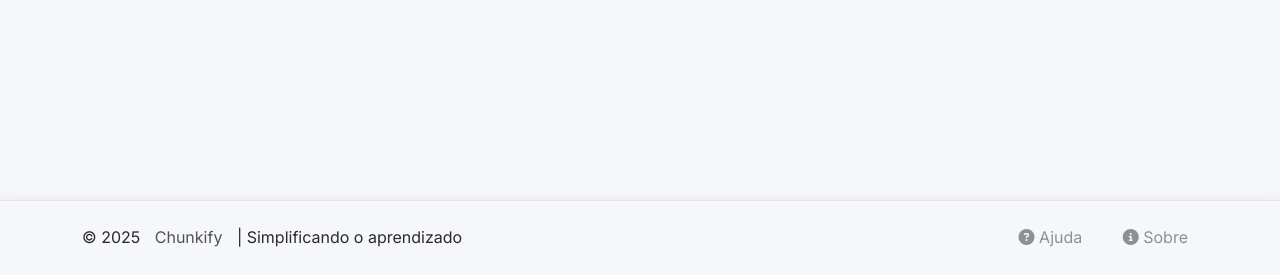
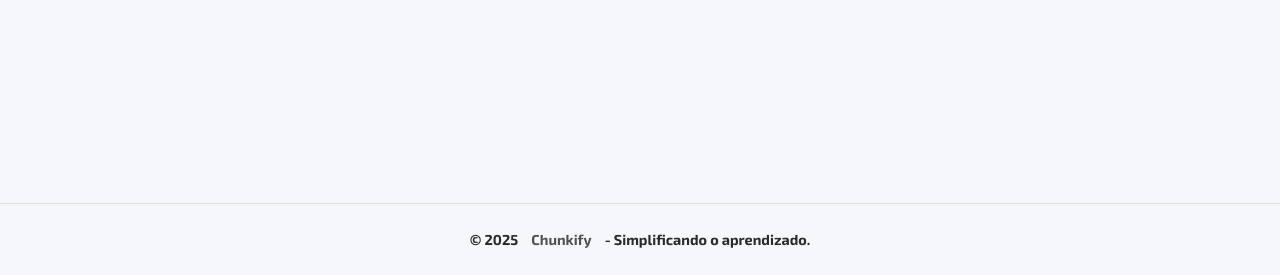
Before and after one commit to jerbss/chunker, a Django app: template templates/index.html in a window 1280 px wide. Shown: the part 525-800 px from the top of the page. Run offline with Django 5.2, Linux system fonts and the light colour scheme; the template is opened without the code that fills it, so the values that code supplies are empty.

Commit message:
Refactor footer styles for improved UX; enhance spacing, text legibility, and visual feedback on links

```diff
--- a/static/css/index.css
+++ b/static/css/index.css
@@ -1348,3 +1348,27 @@
 }
 
 /* ...existing code... */
+
+/* Ajuste de estilo no Footer para melhor UX */
+.footer {
+    background-color: var(--light-bg);
+    border-top: 1px solid #e0e0e0;
+    padding: 2rem 0;           /* maior espaçamento para facilitar o clique */
+    font-size: 0.9rem;         /* texto mais legível */
+    text-align: center;
+    color: var(--text-color);
+    box-shadow: none;          /* removendo sombra para um visual mais clean */
+}
+
+.footer a {
+    color: var(--primary-color);
+    text-decoration: none;
+    transition: color 0.3s ease;
+}
+
+.footer a:hover {
+    color: var(--primary-dark);
+    text-decoration: underline;  /* feedback visual claro */
+}
+
+/* ...existing code... */
--- a/templates/index.html
+++ b/templates/index.html
@@ -193,20 +193,9 @@
     <!-- Footer -->
     <footer class="footer mt-auto py-4">
         <div class="container">
-            <div class="row align-items-center">
-                <div class="col-md-6 text-center text-md-start">
-                    <p class="mb-0">&copy; 2025 <a href="/">Chunkify</a> | Simplificando o aprendizado</p>
-                </div>
-                <div class="col-md-6 text-center text-md-end">
-                    <!-- Indicando que o link não está pronto com classe disabled -->
-                    <a href="#" class="disabled me-3" data-bs-toggle="tooltip" data-bs-placement="top" title="Em construção">
-                        <i class="fas fa-question-circle"></i> Ajuda
-                    </a>
-                    <a href="#" class="disabled" data-bs-toggle="tooltip" data-bs-placement="top" title="Em construção">
-                        <i class="fas fa-info-circle"></i> Sobre
-                    </a>
-                </div>
-            </div>
+            <p class="mb-0 text-center" style="font-family: 'Exo 2', sans-serif; font-weight: 600;">
+                &copy; 2025 <a href="/" class="text-decoration-none" style="color: var(--text-color);">Chunkify</a> - Simplificando o aprendizado.
+            </p>
         </div>
     </footer>
 
```
